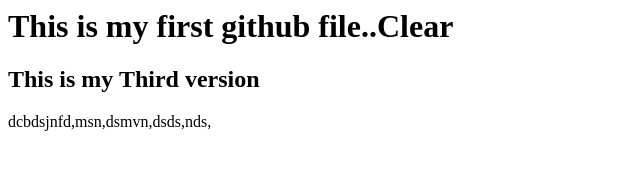
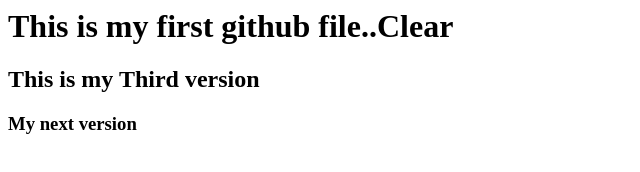
Before and after one commit to Ruchi621987/myrepo, a plain HTML site: page index.html in a window 1280 px wide. Shown: the whole page, without its empty margins (0-640 px from the left). Drawn offline with Linux system fonts and the light colour scheme.

Commit message:
index.html

```diff
--- a/index.html
+++ b/index.html
@@ -3,6 +3,6 @@
         <h1> This is my first github file..Clear</h1>
         <h2> This is my Third version</h2>
 
-        dcbdsjnfd,msn,dsmvn,dsds,nds,
+        <h3> My next version </h3>
     </body>
 </html>
```
